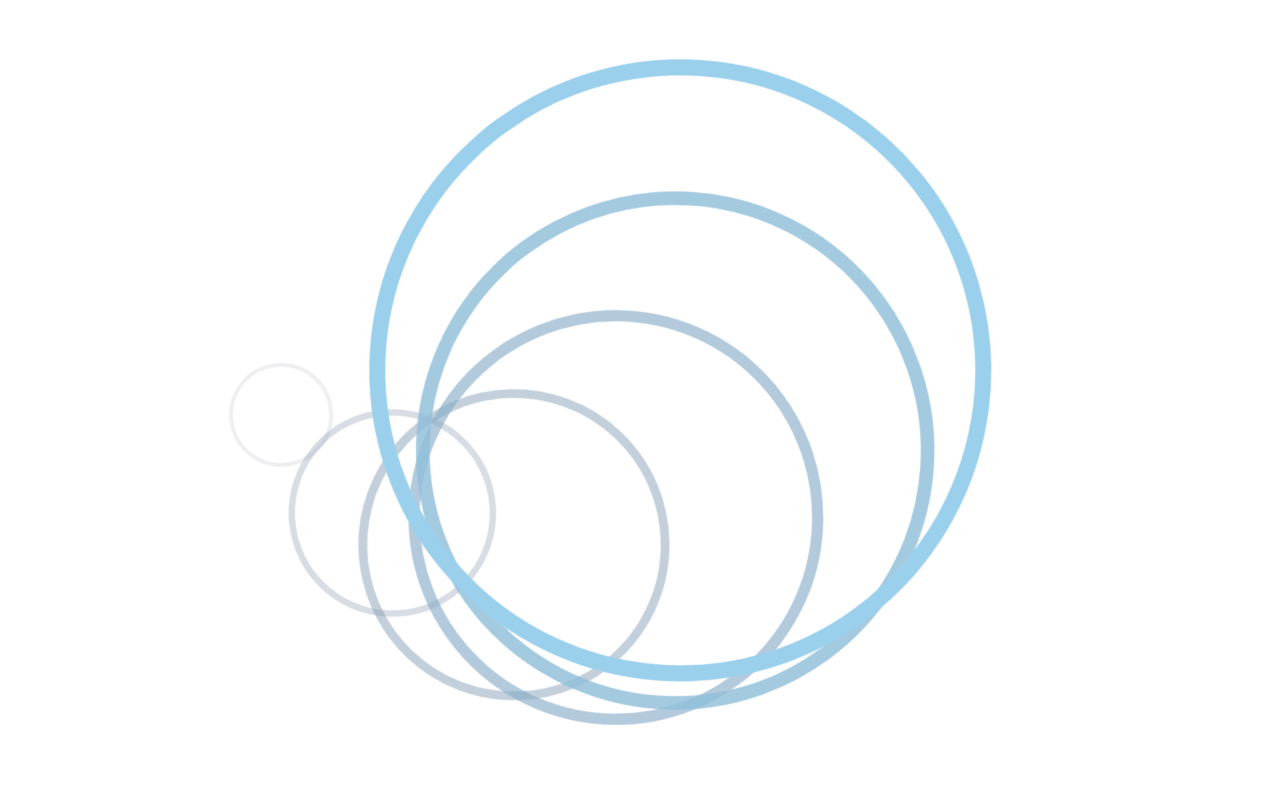
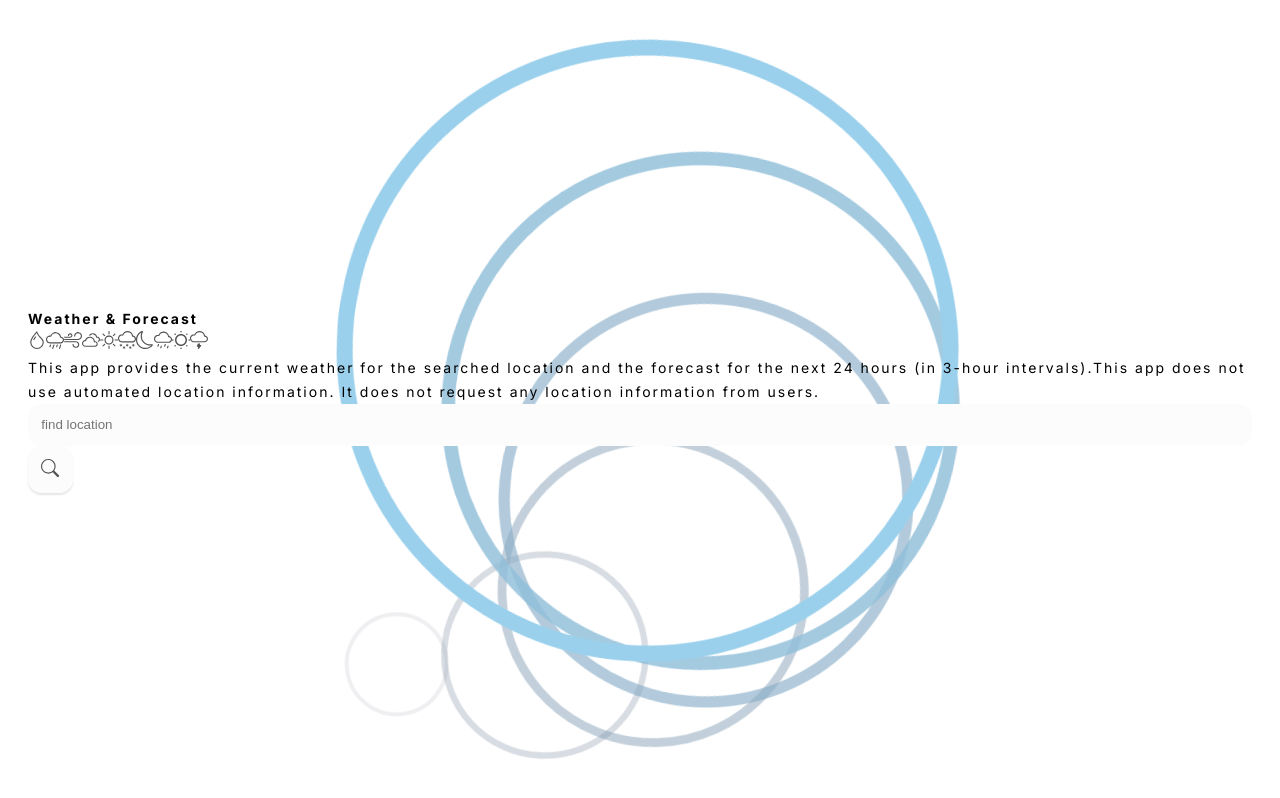
Before and after one commit to emrearabaci/weather, a Next.js app: page / in a window 1280 px wide. Built offline with nearby package versions, Linux system fonts and the light colour scheme.

Commit message:
Homepage design is completed.

```diff
--- a/src/app/page.js
+++ b/src/app/page.js
@@ -1,6 +1,93 @@
+'use client';
+
+/* Next API */
+import { useRouter } from 'next/navigation';
+import Image from 'next/image';
+
+/* Utils */
+import { searchLocation } from '@/app/_utils/utils';
+
+/* Components */
+import InputField from '@/app/_components/InputField/InputField';
+import Button from '@/app/_components/Button/Button';
+
 /* Styles */
 import styles from '@/app/page.module.scss';
 
 export default function Home() {
-  return <div className={styles.main}></div>;
+  const imageConfigs = {
+    width: 18,
+    height: 18,
+    quality: 80,
+    priority: true
+  };
+
+  const images = [
+    '/icon-droplet.svg',
+    '/icon-cloud-rain.svg',
+    '/icon-wind.svg',
+    '/icon-clouds.svg',
+    '/icon-sun.svg',
+    '/icon-cloud-snow.svg',
+    '/icon-moon.svg',
+    '/icon-cloud-drizzle.svg',
+    '/icon-brightness-low.svg',
+    '/icon-cloud-lightning.svg'
+  ];
+
+  const router = useRouter();
+
+  const handleSubmit = async (event) => {
+    await searchLocation(event, router);
+  };
+
+  return (
+    <div className={styles.main}>
+      <div className={styles.card}>
+        <h4 className={styles.header}>Weather & Forecast</h4>
+        <div className={styles.icon}>
+          {images.map((item, index) => (
+            <Image
+              key={index}
+              src={item}
+              alt={'image'}
+              width={imageConfigs.width}
+              height={imageConfigs.height}
+              quality={imageConfigs.quality}
+              priority={imageConfigs.priority}
+            />
+          ))}
+        </div>
+        <span className={styles.description}>
+          This app provides the current weather for the searched location and
+          the forecast for the next 24 hours (in 3-hour intervals).
+        </span>
+        <span className={styles.description}>
+          This app does not use automated location information. It does not
+          request any location information from users.
+        </span>
+        <form className={styles.form} onSubmit={handleSubmit}>
+          <InputField
+            name={'location'}
+            type={'text'}
+            placeholder={'find location'}
+            autoFocus={true}
+          />
+          <Button
+            type={'text'}
+            content={
+              <Image
+                src={'/icon-search.svg'}
+                alt={'image'}
+                width={imageConfigs.width}
+                height={imageConfigs.height}
+                quality={imageConfigs.quality}
+                priority={imageConfigs.priority}
+              />
+            }
+          />
+        </form>
+      </div>
+    </div>
+  );
 }
```
